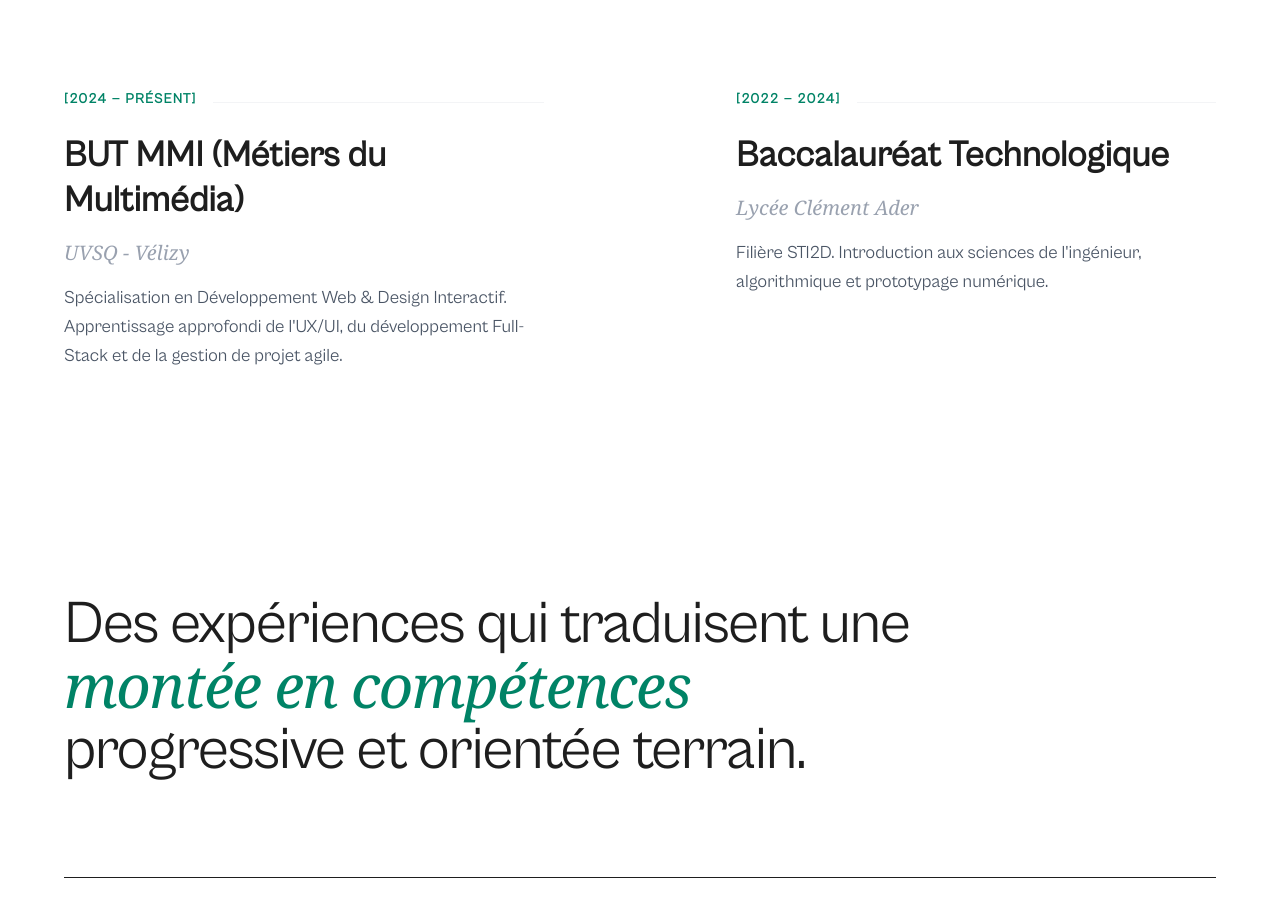
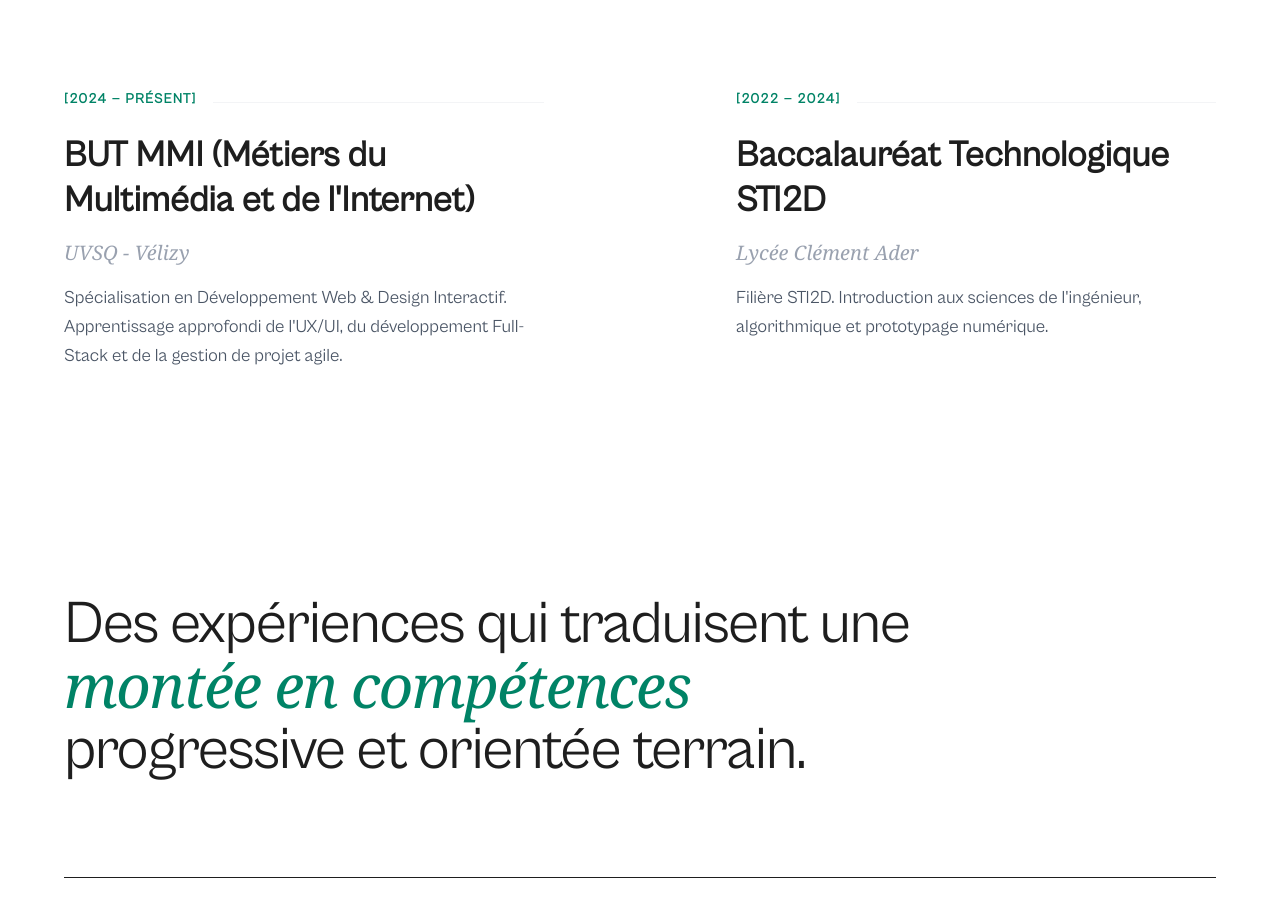
Before and after one commit to michel-DC/Portfolio, a Next.js app: page /a-propos in a window 1280 px wide. Shown: the part 3040-3957 px from the top of the page. Built offline with nearby package versions, Linux system fonts and the light colour scheme.

Commit message:
feat: reformuler la section About, préciser les diplômes, mettre à jour le favicon et standardiser le bouton contact

```diff
--- a/src/components/pages/about/education-section.tsx
+++ b/src/components/pages/about/education-section.tsx
@@ -14,7 +14,7 @@ interface Education {
 const educationData: Education[] = [
   {
     id: 1,
-    degree: "BUT MMI (Métiers du Multimédia)",
+    degree: "BUT MMI (Métiers du Multimédia et de l'Internet)",
     school: "UVSQ - Vélizy",
     year: "2024 — Présent",
     description:
@@ -22,7 +22,7 @@ const educationData: Education[] = [
   },
   {
     id: 2,
-    degree: "Baccalauréat Technologique",
+    degree: "Baccalauréat Technologique STI2D",
     school: "Lycée Clément Ader",
     year: "2022 — 2024",
     description:
--- a/src/components/pages/home/about-section.tsx
+++ b/src/components/pages/home/about-section.tsx
@@ -44,15 +44,11 @@ export default function AboutSection() {
 
       <div className="container mx-auto flex min-h-[80vh] flex-col items-center justify-center px-6 md:px-4 text-center relative z-10">
         <h2 className="about-text mb-8 md:mb-12 max-w-5xl text-3xl md:text-5xl font-medium leading-tight">
-          Je suis Michel, développeur Full Stack junior spécialisé dans la
-          création d&apos;expériences digitales performantes et scalables.
+          Je suis Michel, un développeur passionné par la création d&apos;expériences numériques fluides et performantes.
         </h2>
 
         <p className="about-text mb-12 md:mb-16 max-w-6xl text-xl md:text-3xl text-gray-300 md:text-white">
-          Je me spécialise dans le développement de solutions web complètes qui
-          allient performance, scalabilité et design centré sur
-          l&apos;utilisateur. Je travaille principalement avec des technologies
-          telles que Next.JS et TypeScript.
+          Je conçois des solutions web modernes en mettant l&apos;accent sur la qualité technique et l&apos;ergonomie pour proposer des produits innovants et adaptés aux besoins des utilisateurs. Mon approche allie créativité visuelle et rigueur logique pour transformer des concepts complexes en interfaces intuitives et durables.
         </p>
 
         <div className="about-text flex items-center">
--- a/src/components/pages/home/contact-section.tsx
+++ b/src/components/pages/home/contact-section.tsx
@@ -171,7 +171,7 @@ export default function ContactSection() {
                 type="submit"
                 disabled={isSubmitting}
                 size="lg"
-                className="rounded-full px-12 py-6 text-lg bg-black text-white hover:bg-[#008366] transition-colors"
+                className="rounded-full px-12 py-6 text-lg transition-colors"
               >
                 {isSubmitting ? "ENVOI..." : "ENVOYER"}
                 {!isSubmitting && (
```
Also changed, not shown: public/images/svg/favicon.svg.
